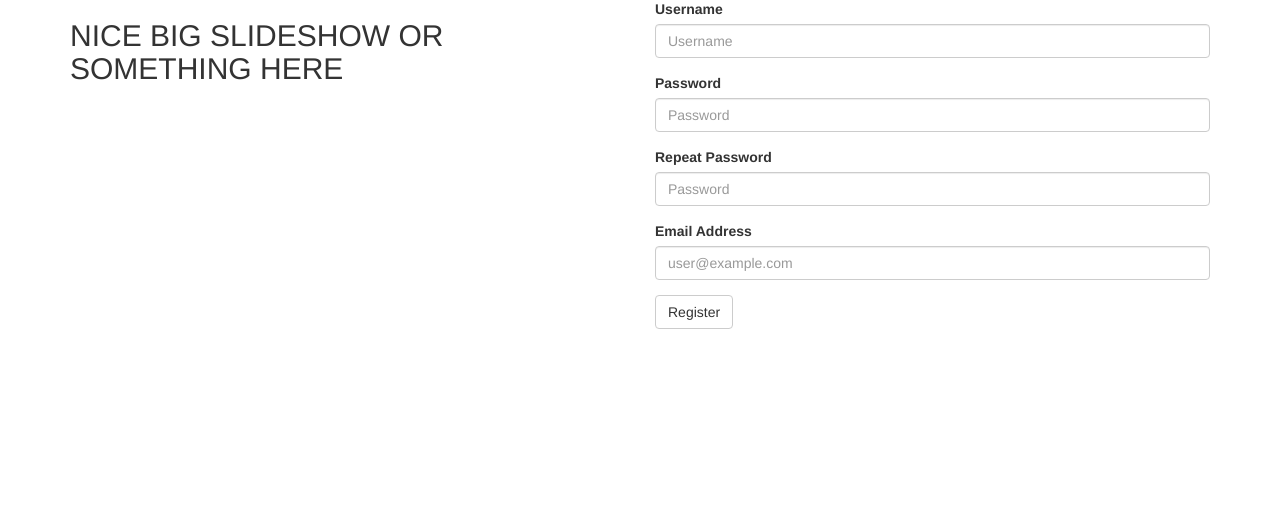
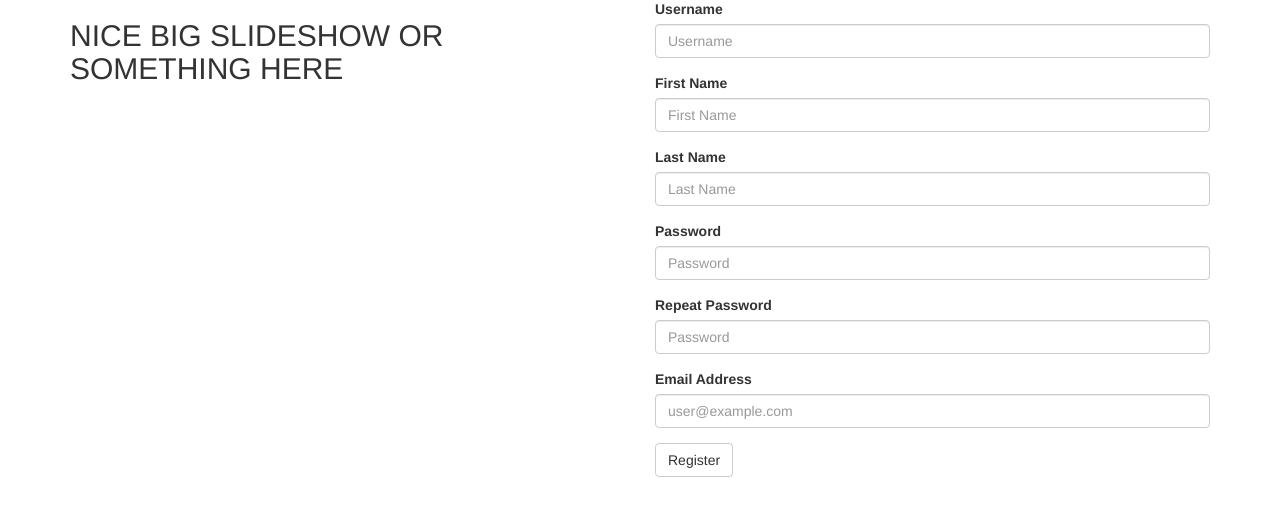
Before and after one commit to chrahunt/HeadacheTracker, a Flask app: page / in a window 1280 px wide. Shown: the part 51-567 px from the top of the page. Run offline with Flask 2, Linux system fonts and the light colour scheme; grey boxes labelled with a size stand in for pictures from a placeholder-image service; some libraries are stand-ins or nearby versions.

Commit message:
Add name handling.

```diff
--- a/forms/user_forms.py
+++ b/forms/user_forms.py
@@ -13,6 +13,8 @@ class RegistrationForm(Form):
 		validators.Length(min=5, max=64)
 	])
 	confirm = PasswordField('Repeat Password')
+	first_name = StringField('First Name', [validators.Required()])
+	last_name = StringField('Last Name', [validators.Required()])
 
 	# Check that username is not already taken.
 	# TODO: Check that username has proper format.
--- a/server.py
+++ b/server.py
@@ -55,10 +55,13 @@ def register():
 		else:
 			email = "NULL"
 
-		query = "INSERT INTO users (username, l_username, password_hash, salt, email) " \
-				"VALUES ('{username}', LOWER('{username}'), '{password_hash}', " \
-				"'{salt}', {email})".format(
+		query = "INSERT INTO users (username, l_username, first_name, " \
+				"last_name, password_hash, salt, email) VALUES " \
+				"('{username}', LOWER('{username}'), '{first_name}', " \
+				"'{last_name}', '{password_hash}', '{salt}', {email})".format(
 						username=form.username.data,
+						first_name=form.first_name.data,
+						last_name=form.last_name.data,
 						password_hash=password_hash,
 						salt=salt,
 						email=email
--- a/templates/index.html
+++ b/templates/index.html
@@ -18,6 +18,14 @@ Welcome page
 					{{ form.username(class="form-control", placeholder="Username") }}
 				</div>
 				<div class="form-group">
+					{{ form.first_name.label(class="control-label") }}
+					{{ form.first_name(class="form-control", placeholder="First Name") }}
+				</div>
+				<div class="form-group">
+					{{ form.last_name.label(class="control-label") }}
+					{{ form.last_name(class="form-control", placeholder="Last Name") }}
+				</div>
+				<div class="form-group">
 					{{ form.password.label(class="control-label") }}
 					{{ form.password(class="form-control", placeholder="Password") }}
 				</div>
```
Also changed, not shown: templates/register.html (+8 -0 lines), test_data.sql (+4 -4 lines).
